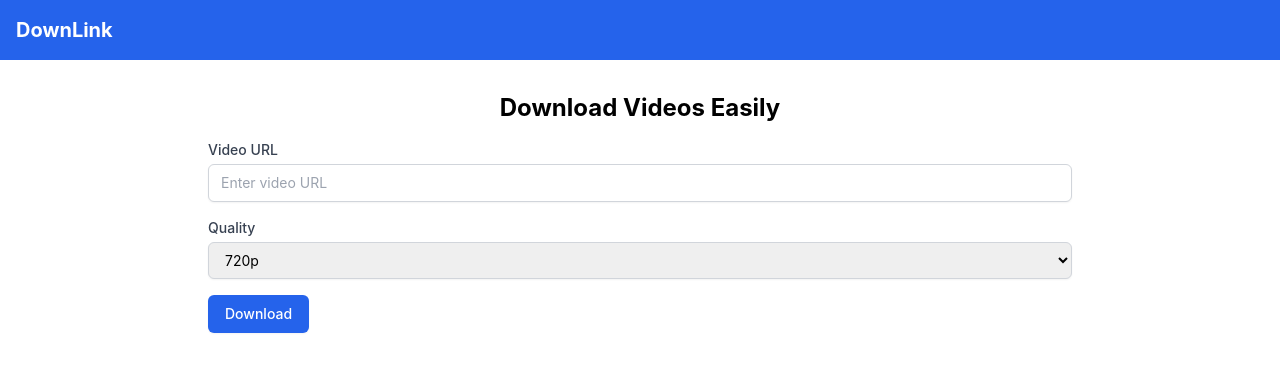
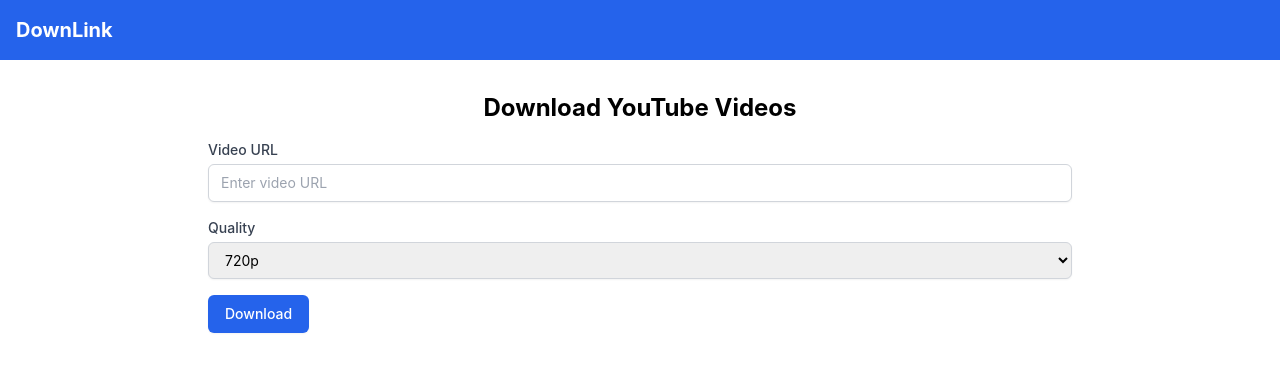
Before and after one commit to arkorty/DownLink, a React (Create React App) app in the folder frontend/: page / in a window 1280 px wide. Shown: the top 372 px of the page. Built offline with nearby package versions, Linux system fonts and the light colour scheme.

Commit message:
Update some metadata

```diff
--- a/frontend/public/index.html
+++ b/frontend/public/index.html
@@ -7,37 +7,14 @@
     <meta name="theme-color" content="#000000" />
     <meta
       name="description"
-      content="Web site created using create-react-app"
+      content="DownLink is a YouTube downloader that allows you to download videos from YouTube with ease."
     />
     <link rel="apple-touch-icon" href="%PUBLIC_URL%/logo192.png" />
-    <!--
-      manifest.json provides metadata used when your web app is installed on a
-      user's mobile device or desktop. See https://developers.google.com/web/fundamentals/web-app-manifest/
-    -->
     <link rel="manifest" href="%PUBLIC_URL%/manifest.json" />
-    <!--
-      Notice the use of %PUBLIC_URL% in the tags above.
-      It will be replaced with the URL of the `public` folder during the build.
-      Only files inside the `public` folder can be referenced from the HTML.
-
-      Unlike "/favicon.ico" or "favicon.ico", "%PUBLIC_URL%/favicon.ico" will
-      work correctly both with client-side routing and a non-root public URL.
-      Learn how to configure a non-root public URL by running `npm run build`.
-    -->
-    <title>React App</title>
+    <title>DownLink</title>
   </head>
   <body>
     <noscript>You need to enable JavaScript to run this app.</noscript>
     <div id="root"></div>
-    <!--
-      This HTML file is a template.
-      If you open it directly in the browser, you will see an empty page.
-
-      You can add webfonts, meta tags, or analytics to this file.
-      The build step will place the bundled scripts into the <body> tag.
-
-      To begin the development, run `npm start` or `yarn start`.
-      To create a production bundle, use `npm run build` or `yarn build`.
-    -->
   </body>
 </html>
--- a/frontend/src/components/Home.js
+++ b/frontend/src/components/Home.js
@@ -5,7 +5,7 @@
   return (
     <div className="max-w-4xl mx-auto">
       <h2 className="text-2xl font-bold text-center mt-8">
-        Download Videos Easily
+        Download YouTube Videos
       </h2>
       <DownloadForm />
     </div>
```
